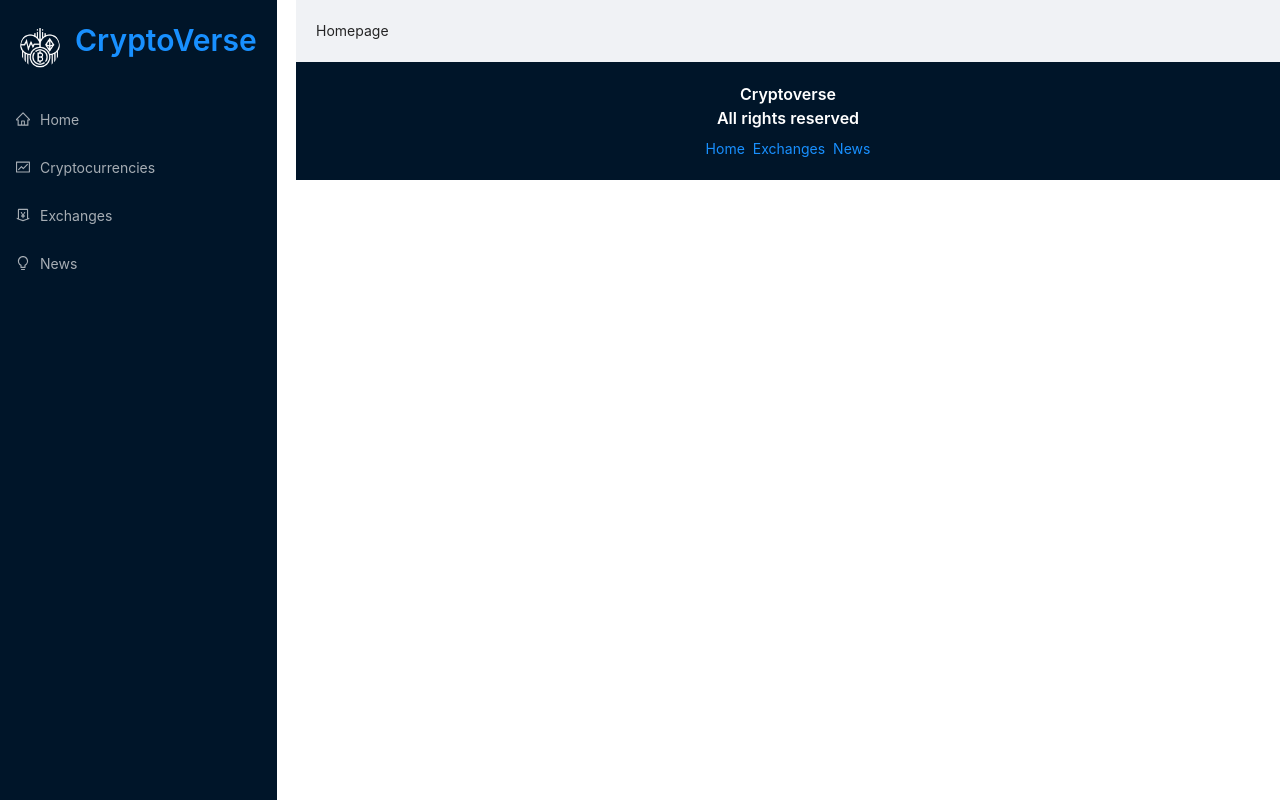
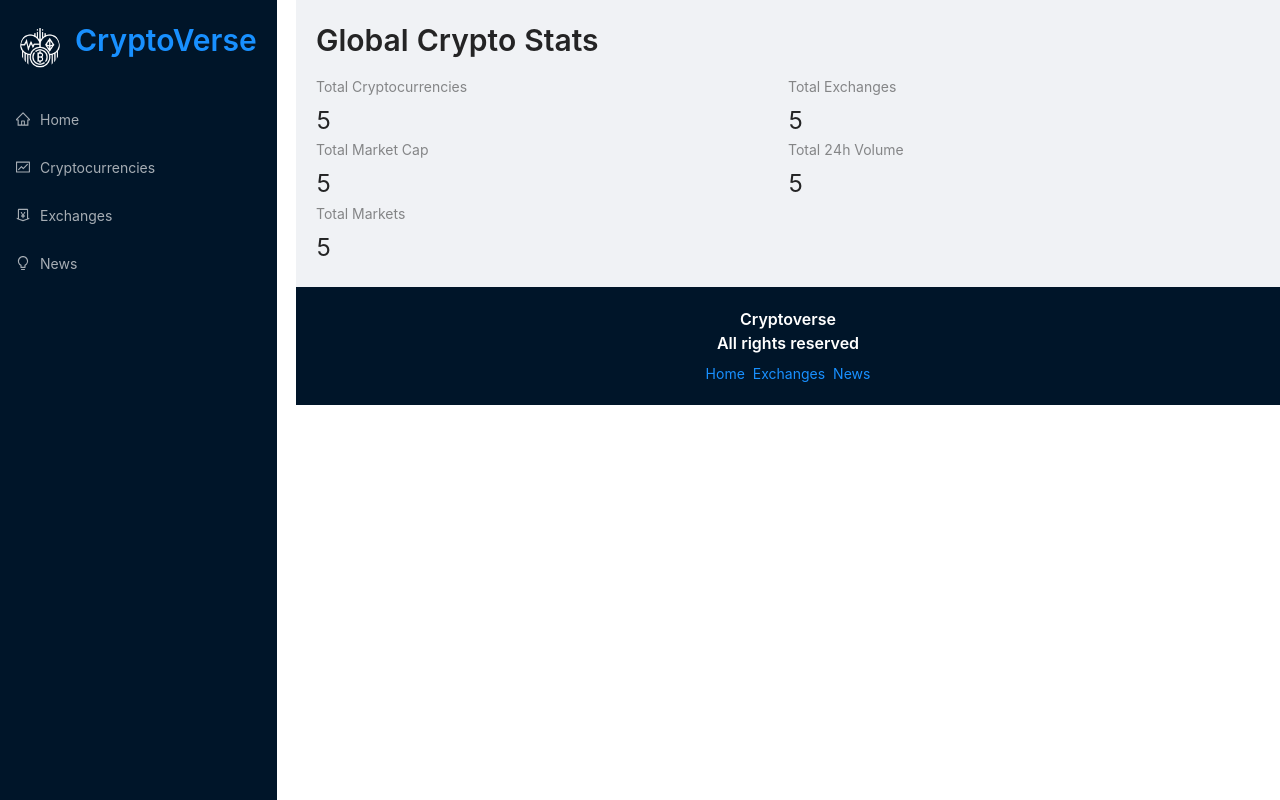
Before and after one commit to anusontarangkul/React-Redux-crypto, a React (Create React App) app in the folder client/: page / in a window 1280 px wide. Built offline with nearby package versions, Linux system fonts and the light colour scheme.

Commit message:
update Homepage with Statistics

```diff
--- a/client/src/components/Homepage.jsx
+++ b/client/src/components/Homepage.jsx
@@ -1,7 +1,35 @@
 import React from 'react';
+import millify from 'millify';
+import { Typography, Row, Col, Statistic } from 'antd';
+import { Link } from 'react-router-dom';
+
+const { Title } = Typography;
 
 const Homepage = () => {
-  return <div>Homepage</div>;
+  return (
+    <>
+      <Title level={2} className='heading'>
+        Global Crypto Stats
+      </Title>
+      <Row>
+        <Col span={12}>
+          <Statistic title='Total Cryptocurrencies' value='5' />
+        </Col>
+        <Col span={12}>
+          <Statistic title='Total Exchanges' value='5' />
+        </Col>
+        <Col span={12}>
+          <Statistic title='Total Market Cap' value='5' />
+        </Col>
+        <Col span={12}>
+          <Statistic title='Total 24h Volume' value='5' />
+        </Col>
+        <Col span={12}>
+          <Statistic title='Total Markets' value='5' />
+        </Col>
+      </Row>
+    </>
+  );
 };
 
 export default Homepage;
```
